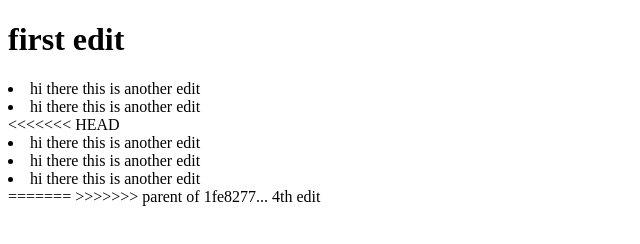
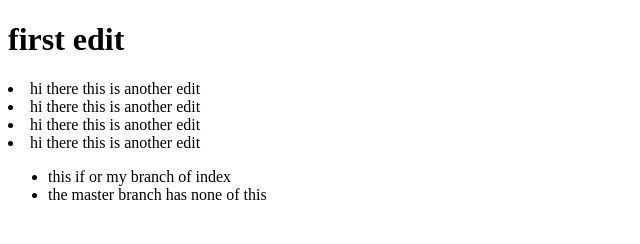
Before and after one commit to gnoleda/SourceTreePractice, a plain HTML site: page index.html in a window 1280 px wide. Shown: the whole page, without its empty margins (0-640 px from the left). Drawn offline with Linux system fonts and the light colour scheme.

Commit message:
added new branch part for first branch

```diff
--- a/index.html
+++ b/index.html
@@ -9,12 +9,14 @@
       <div>
         <li>hi there this is another edit</li>
         <li>hi there this is another edit</li>
-<<<<<<< HEAD
         <li>hi there this is another edit</li>
         <li>hi there this is another edit</li>
-        <li>hi there this is another edit</li>
-=======
->>>>>>> parent of 1fe8277... 4th edit
+      </div>
+      <div>
+        <ul>
+          <li>this if or my branch of index</li>
+          <li>the master branch has none of this</li>
+        </ul>
       </div>
   </body>
 </html>
```
